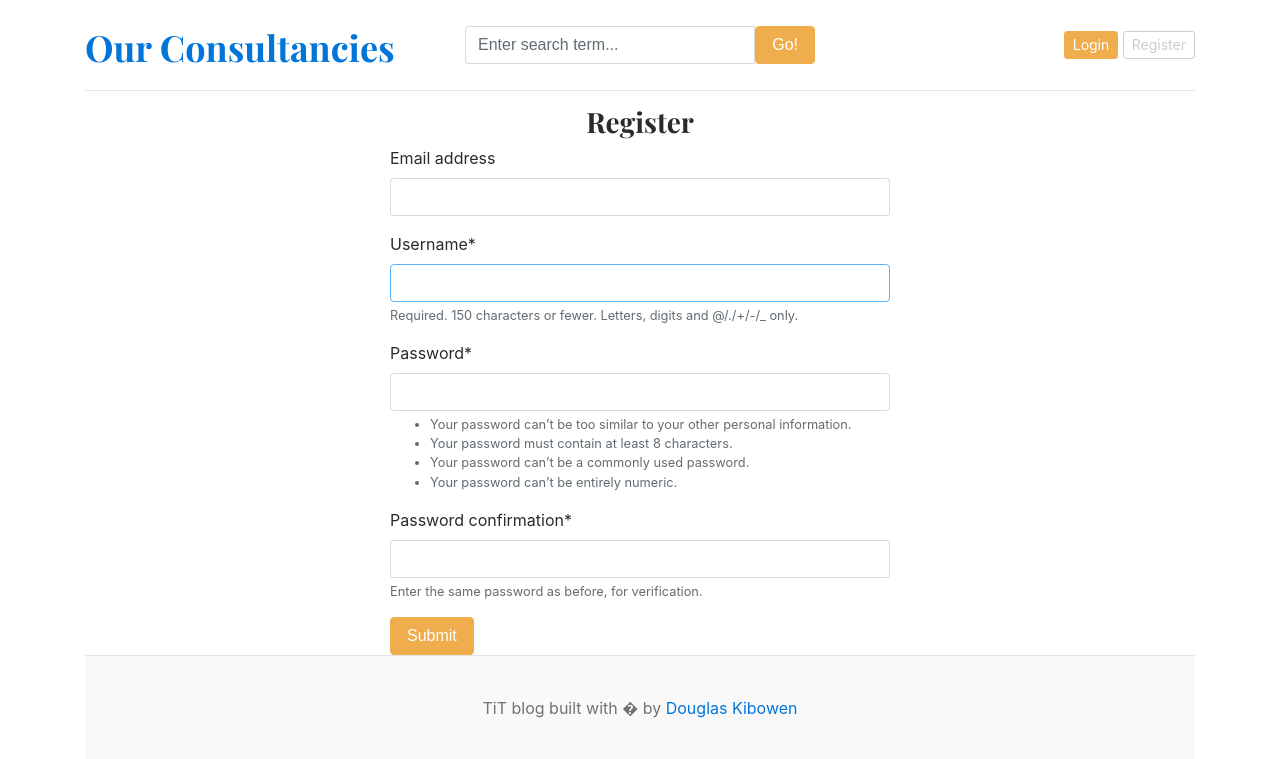
After one commit to dkibowen/blog, a Django app: page /register/ in a window 1280 px wide. The commit adds this page. Shown: the top 759 px of the page. Run offline with Django 4.2, Linux system fonts and the light colour scheme; data that the repository does not hold is empty; some libraries are stand-ins or nearby versions.

Commit message:
extending base template and added login/logout feature

```diff
--- /dev/null
+++ b/blog_main/forms.py
@@ -0,0 +1,7 @@
+from django.contrib.auth.models import User
+from django.contrib.auth.forms import UserCreationForm
+
+class RegistrationForm(UserCreationForm):
+    class Meta:
+        model = User
+        fields = ('email','username','password1','password2')
--- a/blog_main/settings.py
+++ b/blog_main/settings.py
@@ -39,6 +39,8 @@ INSTALLED_APPS = [
     'django.contrib.staticfiles',
     'blogs',
     'about',
+    'crispy_forms',
+    'crispy_bootstrap4',
 ]
 
 MIDDLEWARE = [
@@ -131,3 +133,5 @@ STATICFILES_DIRS = [
 DEFAULT_AUTO_FIELD = 'django.db.models.BigAutoField'
 MEDIA_URL = '/media/'
 MEDIA_ROOT = BASE_DIR /'media'
+
+CRISPY_TEMPLATE_PACK = 'bootstrap4'
--- a/blog_main/urls.py
+++ b/blog_main/urls.py
@@ -25,6 +25,9 @@ urlpatterns = [
     path('admin/', admin.site.urls),
     path('',views.home,name="home"),
     path('category/',include('blogs.urls')),
-    path('<slug:slug>/',BlogsView.blogs,name='blogs'),
-    path('blogs/search/',BlogsView.search,name='search')
+    path('blogs/<slug:slug>/',BlogsView.blogs,name='blogs'),
+    path('blogs/search/',BlogsView.search,name='search'),
+    path('register/',views.register,name='register'),
+    path('login/',views.login,name='login'),
+    path('logout/',views.logout,name='logout'),
 ]+static(settings.MEDIA_URL,document_root=settings.MEDIA_ROOT)
--- a/blog_main/views.py
+++ b/blog_main/views.py
@@ -1,6 +1,9 @@
-from django.shortcuts import render
+from django.shortcuts import render,redirect
 from blogs.models import Category,Blog
 from about.models import About
+from .forms import RegistrationForm
+from django.contrib.auth.forms import AuthenticationForm
+from django.contrib import auth
 
 
 def home(request):
@@ -13,3 +16,39 @@ def home(request):
         "about":about,
     }
     return render(request,'home.html',context)
+
+def register(request):
+    if request.method == "POST":
+        form = RegistrationForm(request.POST)
+        if form.is_valid():
+            form.save()
+            return redirect('register')
+        else:
+            print(form.errors)
+    else:
+        form = RegistrationForm()
+    context = {
+        'form': form,
+    }
+    return render(request,'register.html',context)
+
+def login(request):
+    if request.method == 'POST':
+        form = AuthenticationForm(request,request.POST)
+        if form.is_valid():
+            username = form.cleaned_data['username']
+            password = form.cleaned_data['password']
+
+            user = auth.authenticate(username=username,password=password)
+            if user is not None:
+                auth.login(request,user)
+            return redirect('home')
+    form = AuthenticationForm()
+    context = {
+        "form": form
+    }
+    return render(request,'login.html',context)
+
+def logout(request):
+    auth.logout(request)
+    return redirect('home')
--- a/templates/base.html
+++ b/templates/base.html
@@ -27,8 +27,15 @@
             </form>
           </div>
           <div class="col-4 d-flex justify-content-end align-items-center">
-            <a class="btn btn-sm btn-warning" href="#">Login</a> &nbsp;
-            <a class="btn btn-sm btn-outline-secondary" href="#">Register</a>
+            {% if not user.is_authenticated %}
+            <a class="btn btn-sm btn-warning" href="{% url 'login' %}">Login</a> &nbsp;
+            <a class="btn btn-sm btn-outline-secondary" href="{% url 'register' %}">Register</a>
+            {% else %}
+            <span>You are logged in as {{ user }}</span>
+            &emsp;
+            <span><a href="{% url 'logout' %}">Logout</a></span>
+
+            {% endif %}
           </div>
         </div>
       </header>
--- /dev/null
+++ b/templates/register.html
@@ -0,0 +1,13 @@
+{% extends 'base.html' %}
+
+{% block content %}
+{% load crispy_forms_tags %}
+<h3 class="text-center">Register</h3>
+<form action="{% url 'register' %}" method="POST" style="width:500px; margin: auto;">
+    {% csrf_token %}
+    {{ form | crispy }}
+    <button type="submit" class="btn btn-warning">Submit</button>
+
+</form>
+
+{% endblock %}
```
Also changed, not shown: templates/login.html (added, +13 -0 lines).
